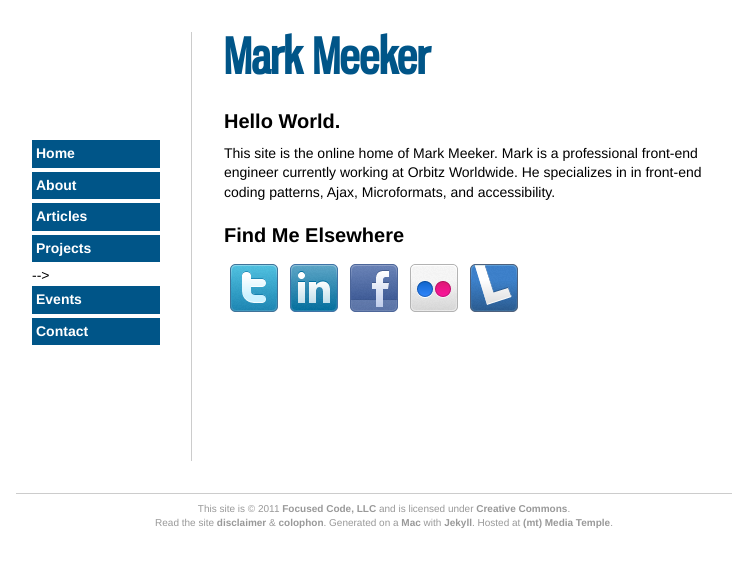
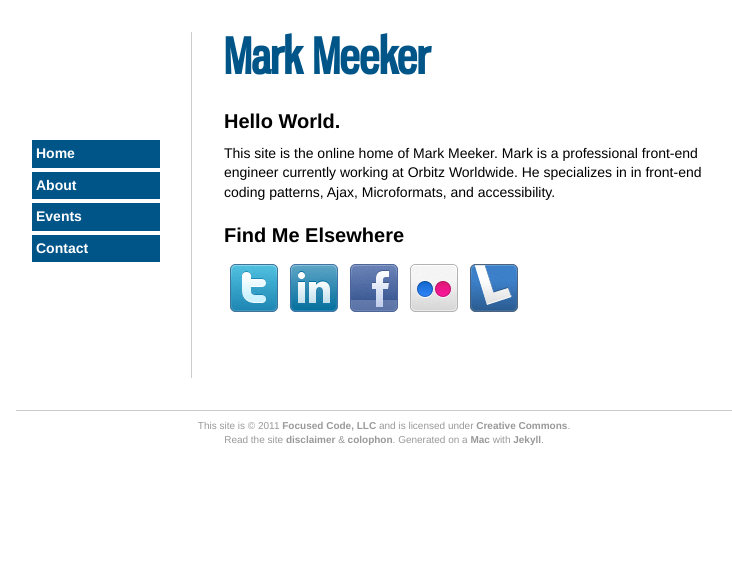
Before and after one commit to meeker/meeker.github.io, a Jekyll site: the page built from index.html, in a window 1280 px wide. Shown: the top 567 px of the page, without its empty margins (256-988 px from the left). Built offline with Jekyll 4.4.1, drawn with Linux system fonts in a browser that asks for light colours; Markdown is read by kramdown in place of the engine named in the settings.

Commit message:
Remove reference to hosting

```diff
--- a/_layouts/default.html
+++ b/_layouts/default.html
@@ -64,7 +64,6 @@
 	Read the site <a href="/colophon">disclaimer</a> &amp; <a href="/colophon">colophon</a>.
 	Generated on a <a href="http://www.apple.com/macbookpro/">Mac</a> with
 	<a href="http://jekyllrb.com/">Jekyll</a>.
-	Hosted at <a href="http://mediatemple.net/">(mt) Media Temple</a>.
 </div>
 </div>
 </body>
--- a/_layouts/home.html
+++ b/_layouts/home.html
@@ -34,7 +34,7 @@
 		<ul class="menu">
 			<li><a href="/">Home</a></li>
 			<li><a href="/about">About</a></li>
-<!-->			<li><a href="/articles">Articles</a></li>
+<!--			<li><a href="/articles">Articles</a></li>
 			<li><a href="/projects">Projects</a></li>
 -->			<li><a href="/events">Events</a></li>
 			<li><a href="/contact">Contact</a></li>
@@ -53,7 +53,6 @@
 	Read the site <a href="/colophon">disclaimer</a> &amp; <a href="/colophon">colophon</a>.
 	Generated on a <a href="http://www.apple.com/macbookpro/">Mac</a> with
 	<a href="http://jekyllrb.com/">Jekyll</a>.
-	Hosted at <a href="http://mediatemple.net/">(mt) Media Temple</a>.
 </div>
 </div>
 </body>
```
